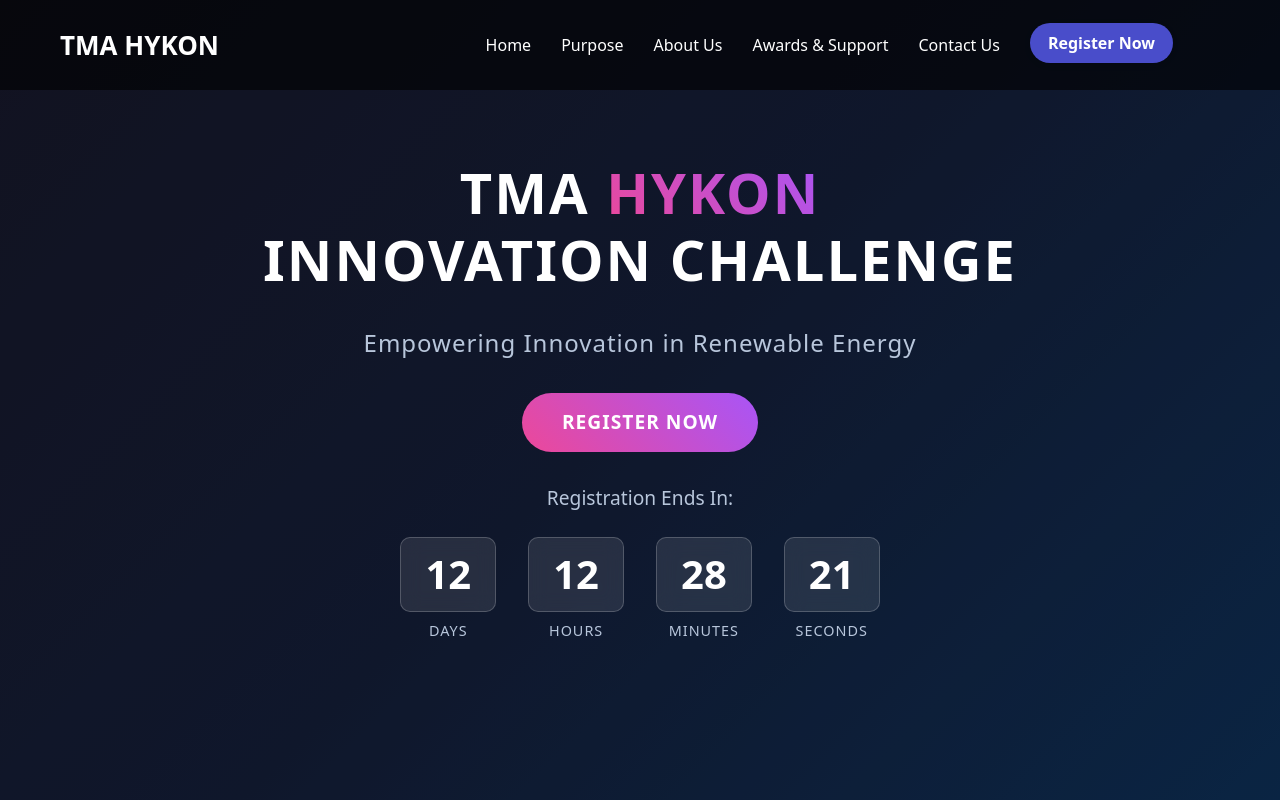
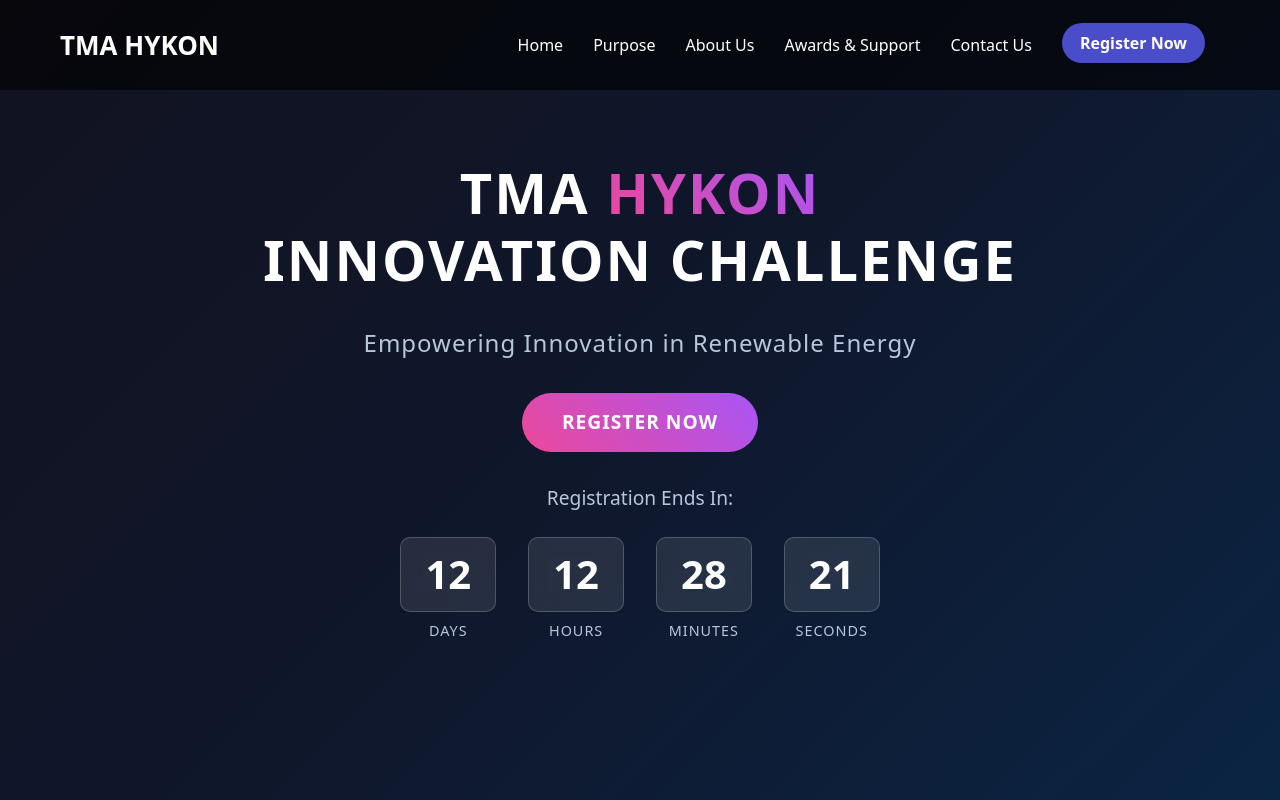
Before and after one commit to Flair0n/tmahykon, a React (Vite) app: page / in a window 1280 px wide. Shown: the top 800 px of the page. Built offline with nearby package versions, Linux system fonts and the light colour scheme.

Commit message:
mobile fix v7

```diff
--- a/src/components/Navbar.jsx
+++ b/src/components/Navbar.jsx
@@ -38,7 +38,7 @@
               <span className="navbarToggler"></span>
             </div>
 
-            <div className={`classy-menu ${mobileMenu ? "menu-on" : ""}`} style={{ flex: 1, display: 'flex', justifyContent: 'flex-end', marginRight: 32 }}>
+            <div className={`classy-menu ${mobileMenu ? "menu-on" : ""}`}>
               <div className="classycloseIcon" onClick={toggleMobileMenu}>
                 <div className="cross-wrap">
                   <span></span>
```
